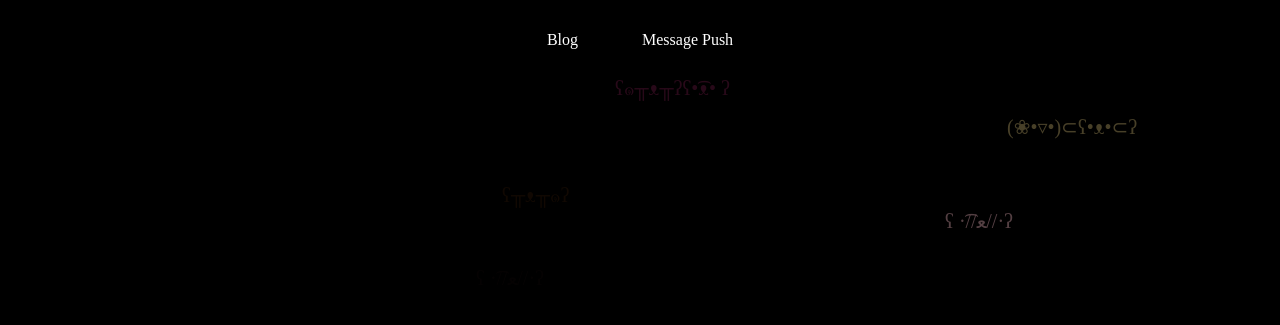
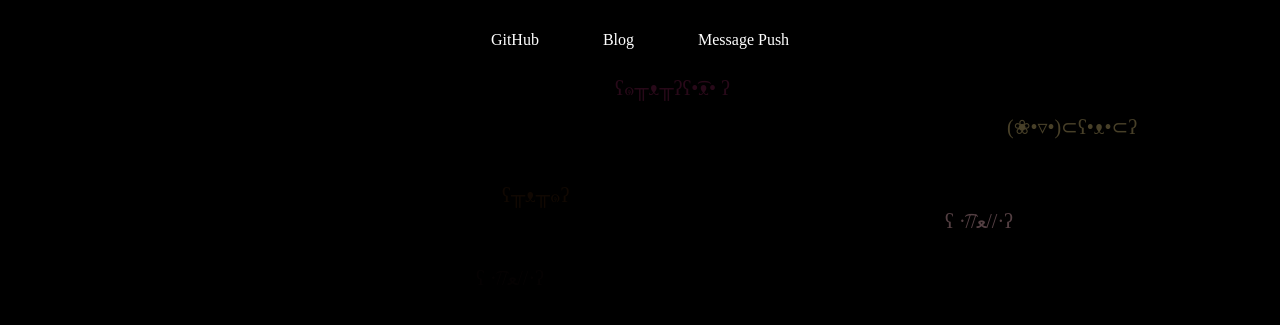
Before and after one commit to Monster-2019/home, a website built with webpack: page index.html in a window 1280 px wide. Shown: the top 325 px of the page. Built offline with nearby package versions, Linux system fonts and the light colour scheme.

Commit message:
添加github链接

```diff
--- a/index.html
+++ b/index.html
@@ -12,6 +12,9 @@
 
 <body>
     <ul class="nav">
+        <li>
+            <a href="https://github.com/Monster-2019">GitHub</a>
+        </li>
         <li>
             <a href="https://blog.dongxin.co">Blog</a>
         </li>
```
